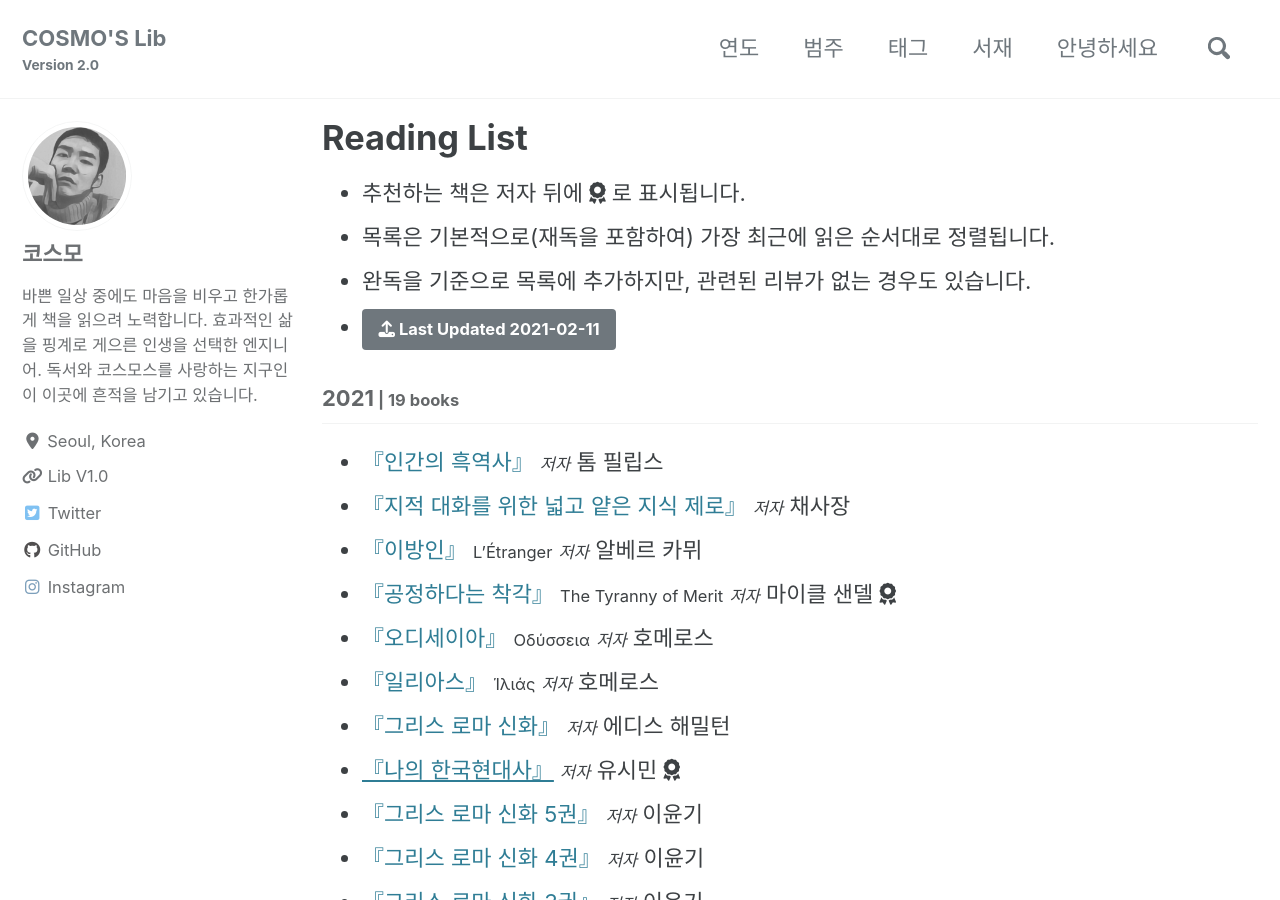
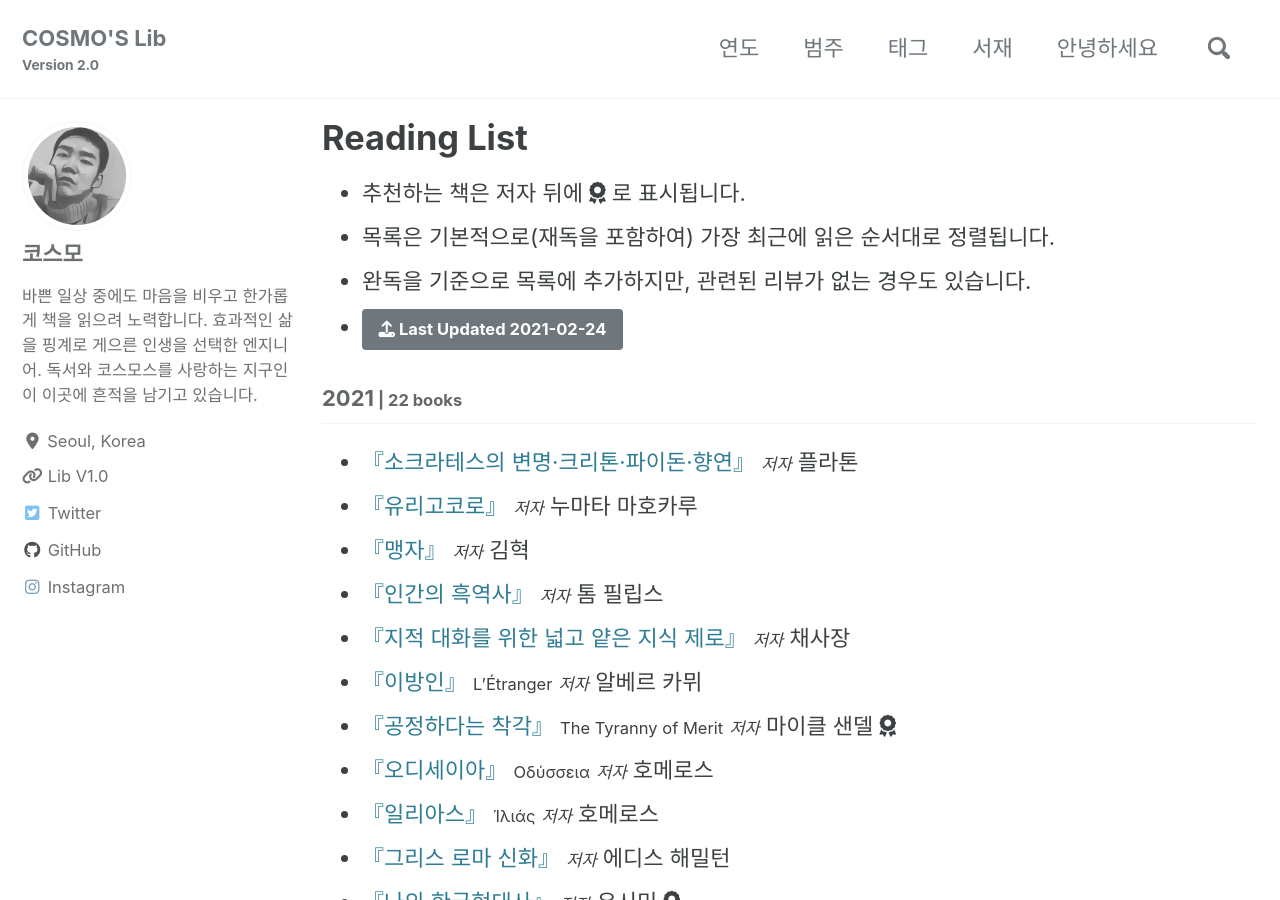
Before and after one commit to deftone2000/cosmo-s-archive, a Jekyll site: the page built from _pages/reading-list.html, in a window 1280 px wide and 900 px high. Built offline with Jekyll 4.4.1, drawn with Linux system fonts in a browser that asks for light colours; cached includes are drawn as plain includes; nearby versions of some CDN libraries; comment, search, counter and statistics services are not loaded; a style sheet for code colours, icons or effects is not loaded.

Commit message:
no message

```diff
--- a/_data/reading.yml
+++ b/_data/reading.yml
@@ -1,7 +1,37 @@
-lastupdate: 2021-02-11
+lastupdate: 2021-02-24
 list:
   - year: "2021"
     books:
+
+      - title: "소크라테스의 변명·크리톤·파이돈·향연"
+        ori_title:
+        author: 플라톤
+        post_title:
+        cover: https://img.ridicdn.net/cover/1883000101/xxlarge
+        trans: 박문재
+        pub: 현대지성
+        pub_info: 2019.11.15. 전자책, 종이책 동시 출간
+        post_link:
+
+      - title: "유리고코로"
+        ori_title:
+        author: 누마타 마호카루
+        post_title:
+        cover: https://img.ridicdn.net/cover/2066001816/xxlarge
+        trans: 민경욱
+        pub: 소미북스
+        pub_info: 2021.01.20. 전자책, 종이책 동시 출간
+        post_link:
+
+      - title: "맹자"
+        ori_title:
+        author: 김혁
+        post_title:
+        cover: https://img.ridicdn.net/cover/606001968/xxlarge
+        trans: 홍한결
+        pub: 웅진지식하우스
+        pub_info: 2019.08.01. 전자책 출간
+        post_link:
 
       - title: "인간의 흑역사"
         ori_title:
```
